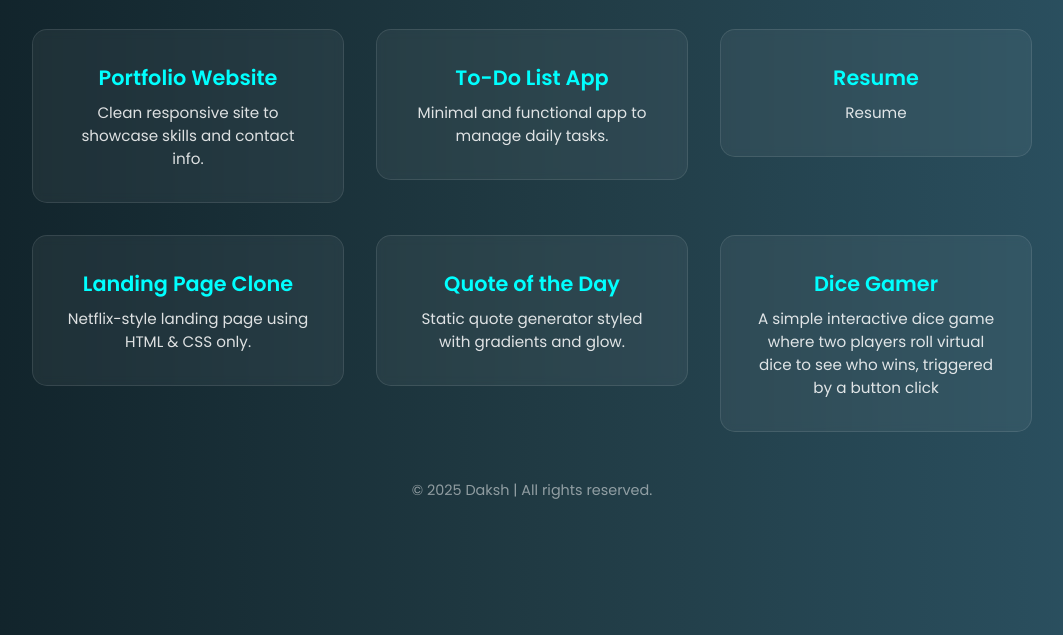
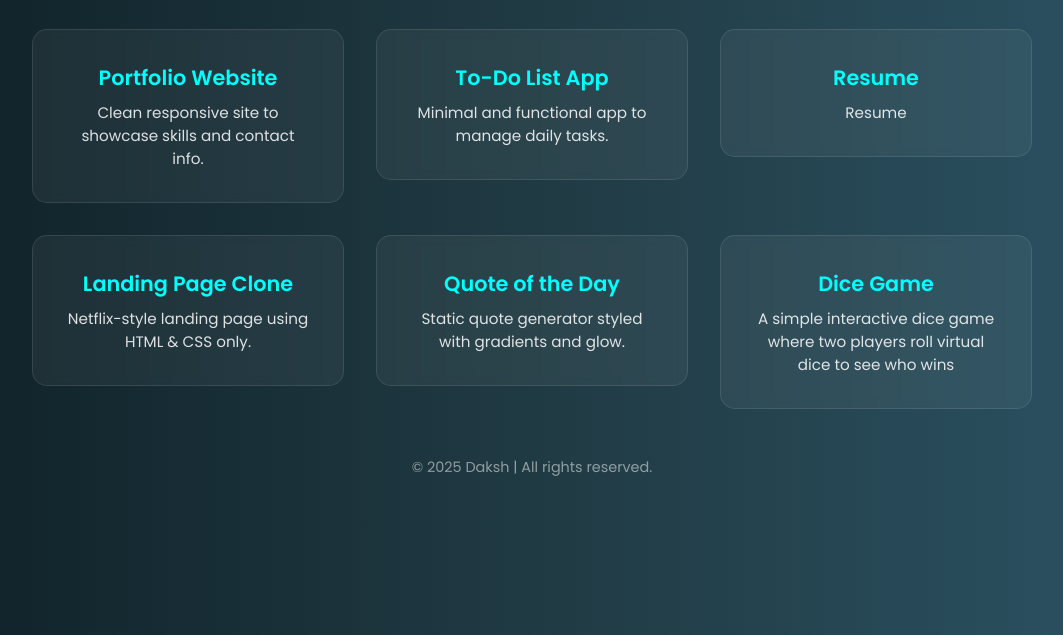
Before and after one commit to Daksh-chhabra/projects, a plain HTML site: page index.html in a window 1280 px wide. Shown: the part 165-800 px from the top of the page, without its empty margins (108-1171 px from the left). Drawn offline with Linux system fonts and the light colour scheme.

Commit message:
Update index.html

```diff
--- a/index.html
+++ b/index.html
@@ -119,8 +119,8 @@
     </a>
       <a href="project/dice/dice.html" target="_blank" class="card-link">
       <div class="card">
-        <h3>Dice Gamer</h3>
-        <p>A simple interactive dice game where two players roll virtual dice to see who wins, triggered by a button click</p>
+        <h3>Dice Game</h3>
+        <p>A simple interactive dice game where two players roll virtual dice to see who wins</p>
       </div>
     </a>
   </div>
```
